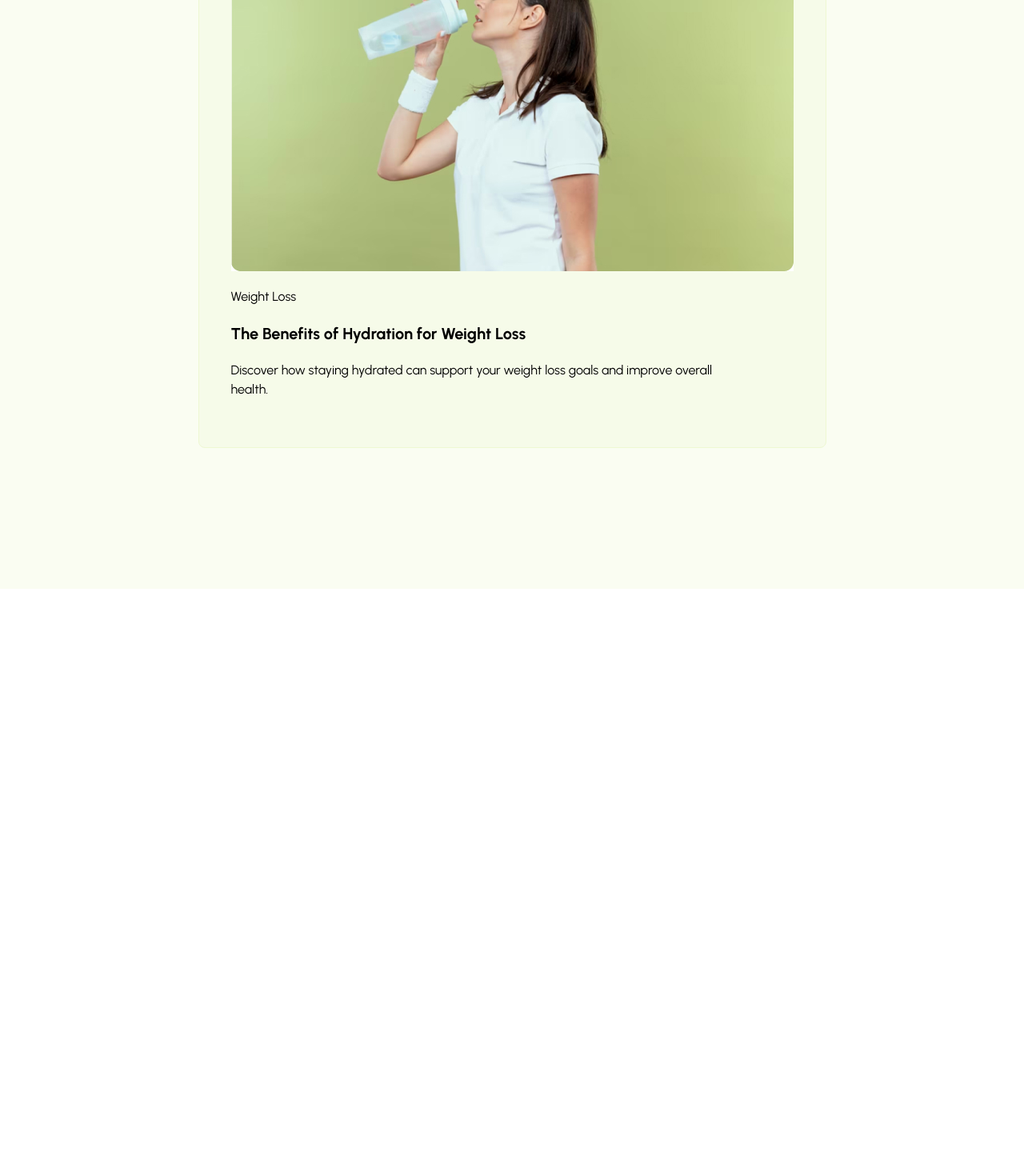
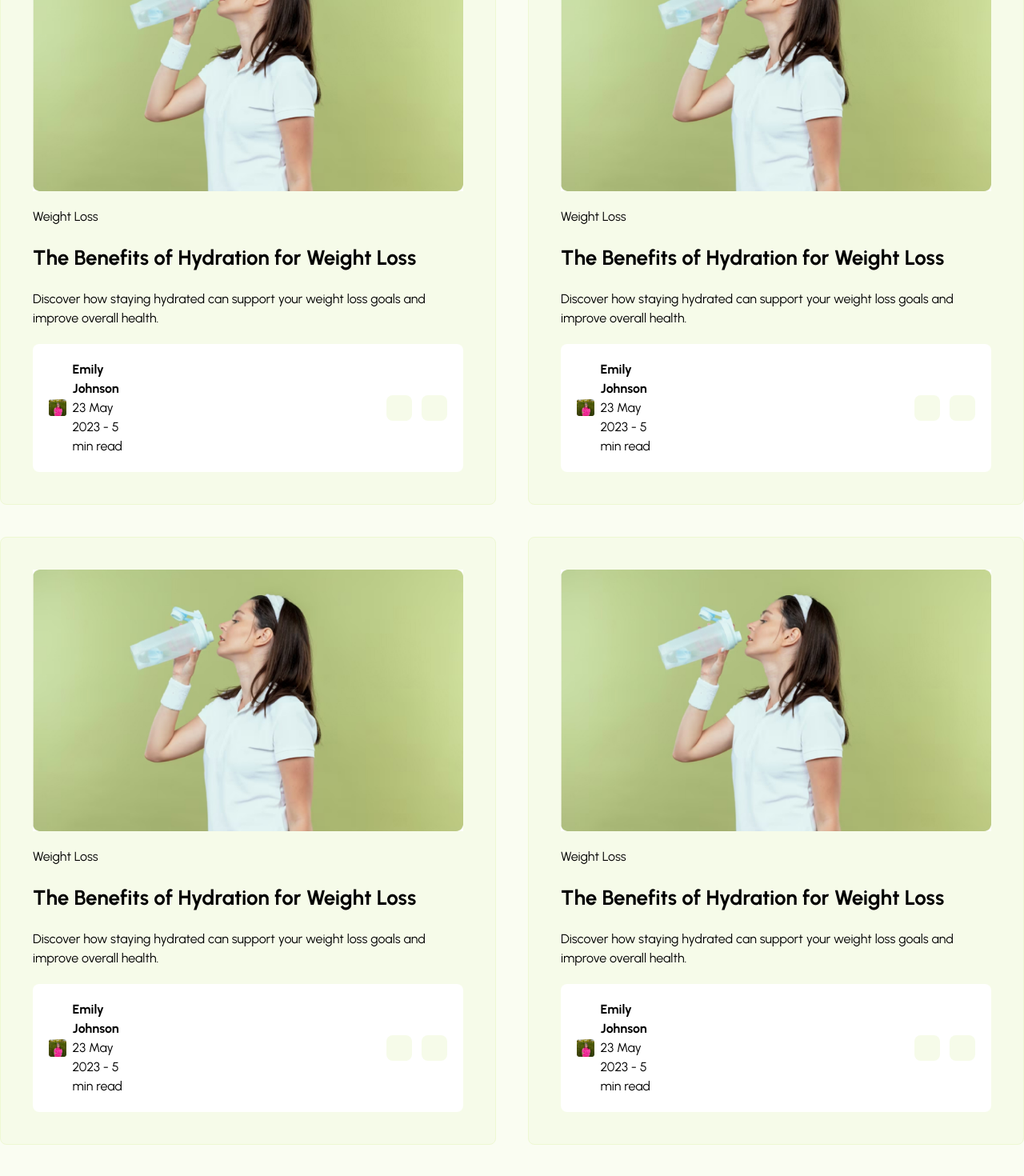
Before and after one commit to SolaKabuta/nutritionist, a React (Vite) app: page / in a window 1280 px wide. Shown: the part 2049-3519 px from the top of the page at 80% size. Before the commit the page ends 2785 px from the top, so only its background shows below. Built offline with nearby package versions, Linux system fonts and the light colour scheme.

Commit message:
style: blog cards grid

```diff
--- a/src/components/pages/Home/Blogs.tsx
+++ b/src/components/pages/Home/Blogs.tsx
@@ -1,42 +1,142 @@
-import card1 from '../../../assets/images/blog_card_1.jpg'
+import card1 from '../../../assets/images/blog_card_1.jpg';
+import avatar from '../../../assets/images/blog_avatar.jpg';
+import heart from '../../../assets/icons/heart.svg';
+import fav from '../../../assets/icons/fav.svg';
 
 const Blogs = () => {
+
+    const handleClick = () => {
+        alert('I like it too baby!');
+    };
+
     return (
         <>
-            <div
-                className={'relative -top-44'}>
-                <div
-                    className={'features-grid'}>
-                    <h2
-                        className={'features-title'}>
-                        Our Blogs
-                    </h2>
-                    <p
-                        className={'pb-20'}>
+            <div className="relative -top-44 ">
+                <div className="features-grid">
+                    <h2 className="features-title">Our Blogs</h2>
+                    <p className="pb-20">
                         Our blog is a treasure trove of informative and engaging articles written by our team of nutritionists, dietitians, and wellness <br/>
                         experts. Here's what you can expect from our blog.
                     </p>
                 </div>
-                <div
-                    className={'blog-grid'}>
-                    <div
-                        className={'blog-card'}>
-                        <img src={card1} alt=""/>
-                        <p
-                            className={'card-name'}>
-                            Weight Loss
-                        </p>
-                        <p
-                            className={'card-title'}>
-                            The Benefits of Hydration for Weight Loss
-                        </p>
-                        <p
-                            className={'card-text'}>
-                            Discover how staying hydrated can support your weight loss goals and improve overall <br/>
-                            health.
+
+                {/* CARD */}
+                <div className="blog-grid">
+                    <div className="blog-card">
+                        {/* Center the image using flexbox */}
+                        <div className="image-container">
+                            <img src={card1} alt="" className="w-full h-auto object-cover"/>
+                        </div>
+                        <p className="card-name">Weight Loss</p>
+                        <p className="blog-card-title">The Benefits of Hydration for Weight Loss</p>
+                        <p className="card-text">
+                            Discover how staying hydrated can support your weight loss goals and improve overall health.
                         </p>
                         {/*  AVATAR LIKE/FAV  */}
-
+                        <div className="flex items-center p-5 gap-2 rounded-lg bg-white">
+                            <div>
+                                <img src={avatar} alt=""/>
+                            </div>
+                            <div>
+                                <p className="blog-avatar-title">Emily Johnson</p>
+                                <p>23 May 2023 - 5 min read</p>
+                            </div>
+                            <div className="flex pl-80 gap-3">
+                                <div onClick={handleClick} id="heart" className="blog-icons">
+                                    <img src={heart} alt=""/>
+                                </div>
+                                <div className="blog-icons">
+                                    <img src={fav} alt=""/>
+                                </div>
+                            </div>
+                        </div>
+                    </div>
+                    <div className="blog-card">
+                        {/* Center the image using flexbox */}
+                        <div className="image-container">
+                            <img src={card1} alt="" className="w-full h-auto object-cover"/>
+                        </div>
+                        <p className="card-name">Weight Loss</p>
+                        <p className="blog-card-title">The Benefits of Hydration for Weight Loss</p>
+                        <p className="card-text">
+                            Discover how staying hydrated can support your weight loss goals and improve overall health.
+                        </p>
+                        {/*  AVATAR LIKE/FAV  */}
+                        <div className="flex items-center p-5 gap-2 rounded-lg bg-white">
+                            <div>
+                                <img src={avatar} alt=""/>
+                            </div>
+                            <div>
+                                <p className="blog-avatar-title">Emily Johnson</p>
+                                <p>23 May 2023 - 5 min read</p>
+                            </div>
+                            <div className="flex pl-80 gap-3">
+                                <div onClick={handleClick} id="heart" className="blog-icons">
+                                    <img src={heart} alt=""/>
+                                </div>
+                                <div className="blog-icons">
+                                    <img src={fav} alt=""/>
+                                </div>
+                            </div>
+                        </div>
+                    </div>
+                    <div className="blog-card">
+                        {/* Center the image using flexbox */}
+                        <div className="image-container">
+                            <img src={card1} alt="" className="w-full h-auto object-cover"/>
+                        </div>
+                        <p className="card-name">Weight Loss</p>
+                        <p className="blog-card-title">The Benefits of Hydration for Weight Loss</p>
+                        <p className="card-text">
+                            Discover how staying hydrated can support your weight loss goals and improve overall health.
+                        </p>
+                        {/*  AVATAR LIKE/FAV  */}
+                        <div className="flex items-center p-5 gap-2 rounded-lg bg-white">
+                            <div>
+                                <img src={avatar} alt=""/>
+                            </div>
+                            <div>
+                                <p className="blog-avatar-title">Emily Johnson</p>
+                                <p>23 May 2023 - 5 min read</p>
+                            </div>
+                            <div className="flex pl-80 gap-3">
+                                <div onClick={handleClick} id="heart" className="blog-icons">
+                                    <img src={heart} alt=""/>
+                                </div>
+                                <div className="blog-icons">
+                                    <img src={fav} alt=""/>
+                                </div>
+                            </div>
+                        </div>
+                    </div>
+                    <div className="blog-card">
+                        {/* Center the image using flexbox */}
+                        <div className="image-container">
+                            <img src={card1} alt="" className="w-full h-auto object-cover"/>
+                        </div>
+                        <p className="card-name">Weight Loss</p>
+                        <p className="blog-card-title">The Benefits of Hydration for Weight Loss</p>
+                        <p className="card-text">
+                            Discover how staying hydrated can support your weight loss goals and improve overall health.
+                        </p>
+                        {/*  AVATAR LIKE/FAV  */}
+                        <div className="flex items-center p-5 gap-2 rounded-lg bg-white">
+                            <div>
+                                <img src={avatar} alt=""/>
+                            </div>
+                            <div>
+                                <p className="blog-avatar-title">Emily Johnson</p>
+                                <p>23 May 2023 - 5 min read</p>
+                            </div>
+                            <div className="flex pl-80 gap-3">
+                                <div onClick={handleClick} id="heart" className="blog-icons">
+                                    <img src={heart} alt=""/>
+                                </div>
+                                <div className="blog-icons">
+                                    <img src={fav} alt=""/>
+                                </div>
+                            </div>
+                        </div>
                     </div>
                 </div>
             </div>
--- a/src/components/pages/Home/HomePage.css
+++ b/src/components/pages/Home/HomePage.css
@@ -62,17 +62,25 @@
 /* BLOGS */
 
 .blog-grid {
-    @apply grid place-content-center
+    @apply grid place-content-center grid-cols-2 gap-10
 }
 
 .blog-card {
-    @apply bg-light-lime border-blog-border border-[1px] p-10 rounded-lg
+    @apply bg-light-lime border-blog-border border-[1px] p-10 rounded-lg content-center
 }
 
-.card-name {
+.card-name, .card-text {
     @apply py-5
 }
 
-.card-text {
-    @apply py-5
+.blog-card-title {
+    @apply font-bold text-[26px]
 }
+
+.blog-avatar-title {
+    @apply font-bold
+}
+
+.blog-icons {
+    @apply p-4  rounded-lg border-blog-border bg-light-lime
+}
```
Also changed, not shown: src/assets/images/blog_avatar.jpg (added).
